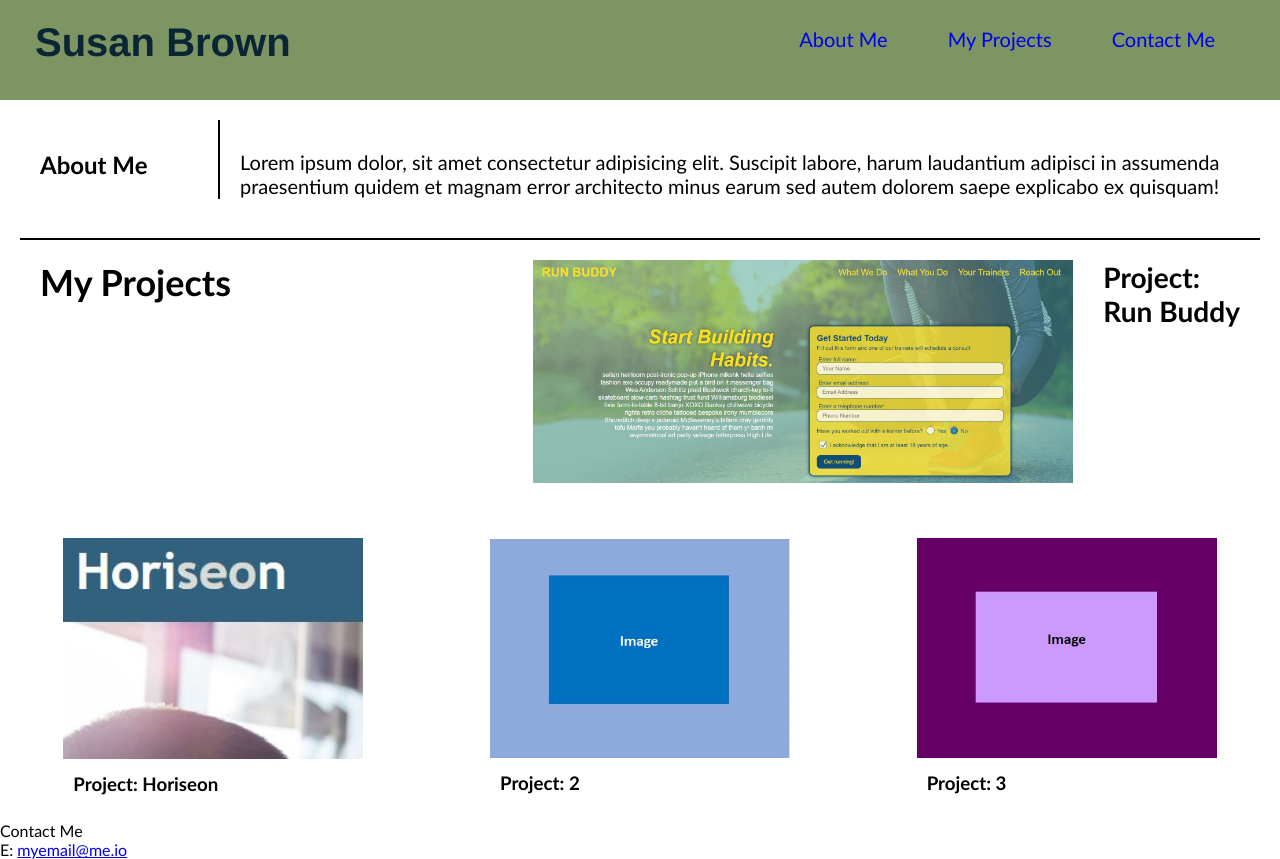
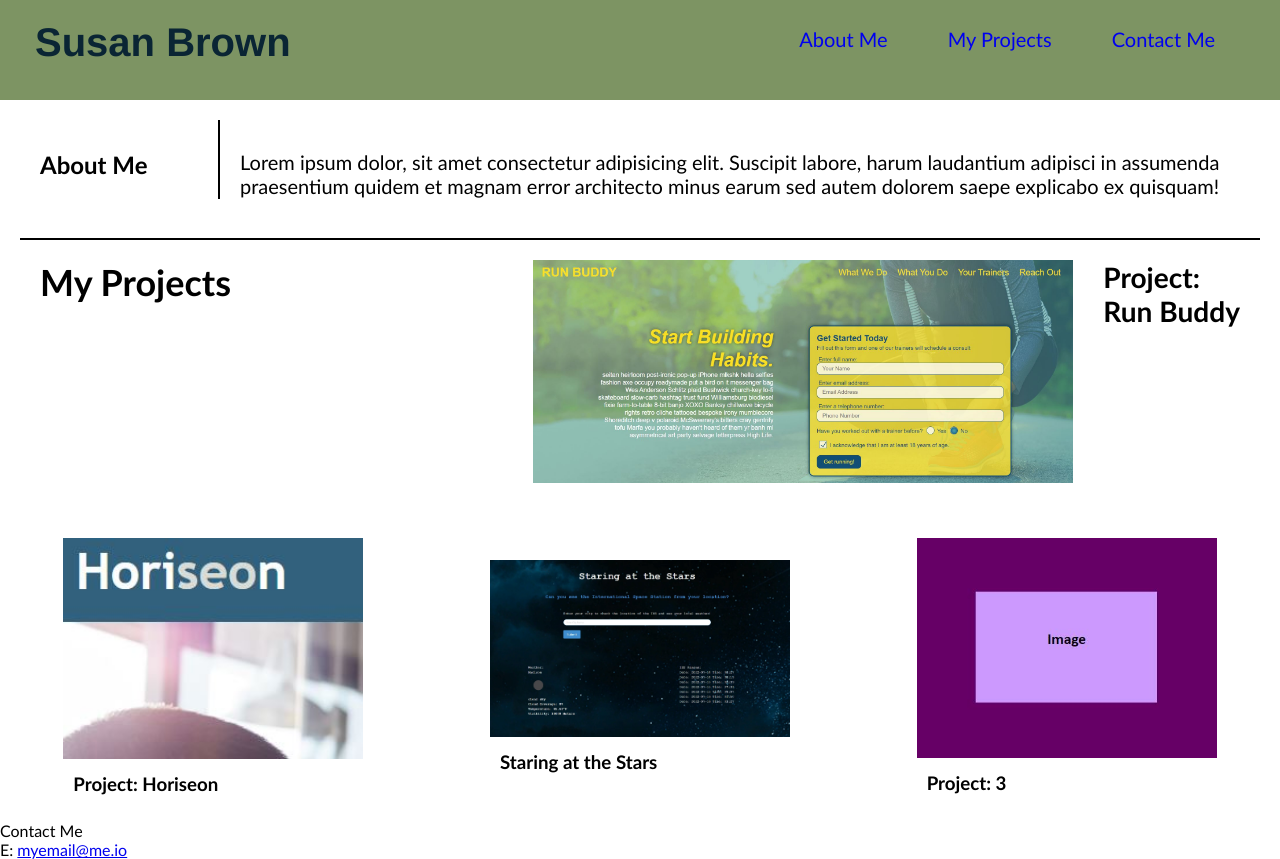
Before and after one commit to SuB-GH/my-coding-portfolio, a plain HTML site: page index.html in a window 1280 px wide. Drawn offline with Linux system fonts and the light colour scheme.

Commit message:
add project 1 to portfolio

```diff
--- a/index.html
+++ b/index.html
@@ -109,12 +109,12 @@
 
                 <div class="alt-project">
 
-                  <a href="https://sub-gh.github.io/Horiseon-refactor-for-accessibility/">
-                  <img src="./assets/images/project 2.JPG" alt="image of Project 2 landing page" />
+                  <a href="https://sub-gh.github.io/group-4/">
+                  <img src="./assets/images/proj1.jpg" alt="image of Group Project 1 landing page" />
 
                 </a>
 
-                  <h3 class="project-name">Project: 2</h3>
+                  <h3 class="project-name">Staring at the Stars</h3>
 
 
                 </div>
```
Also changed, not shown: assets/images/proj1.jpg (added).
